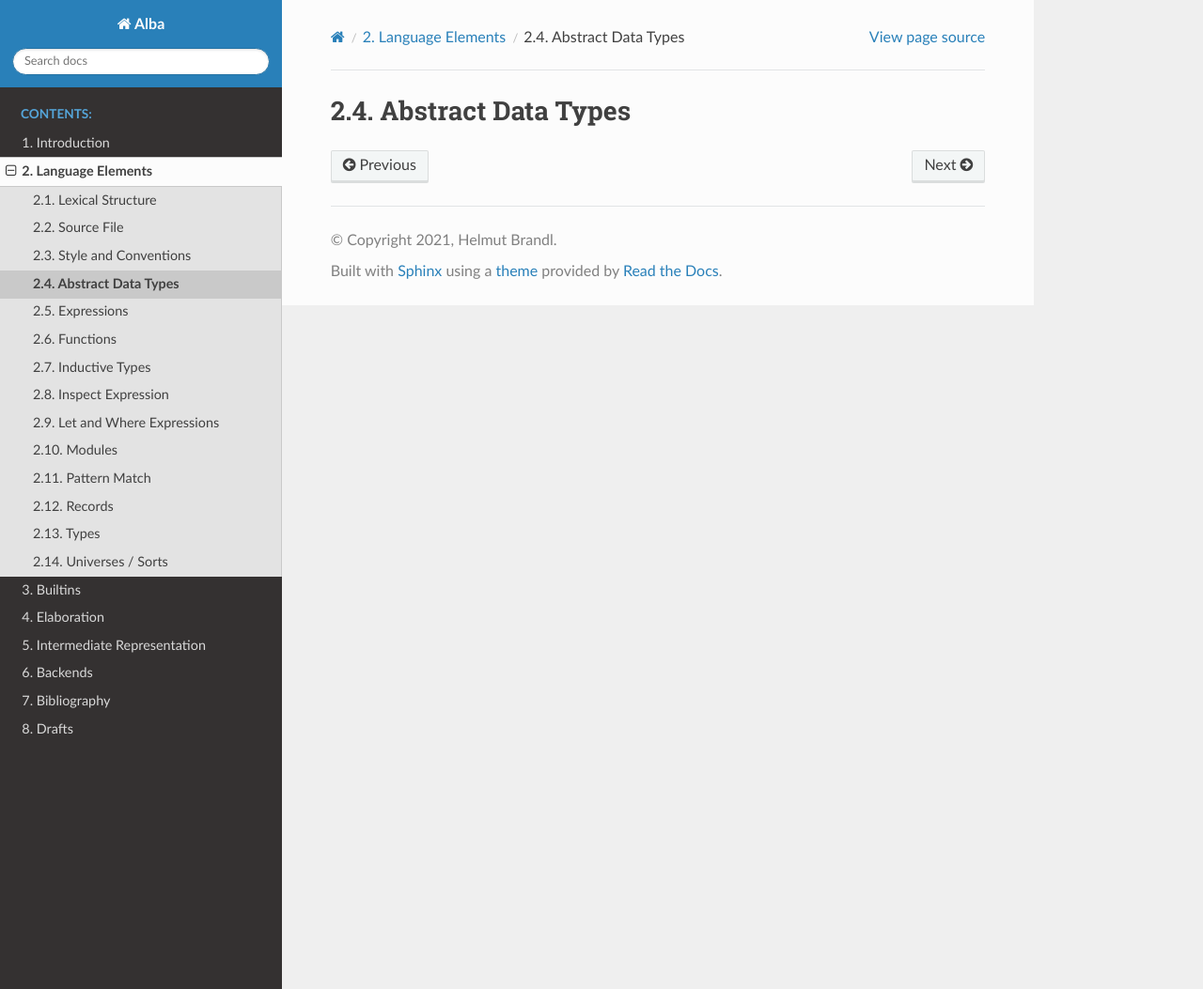
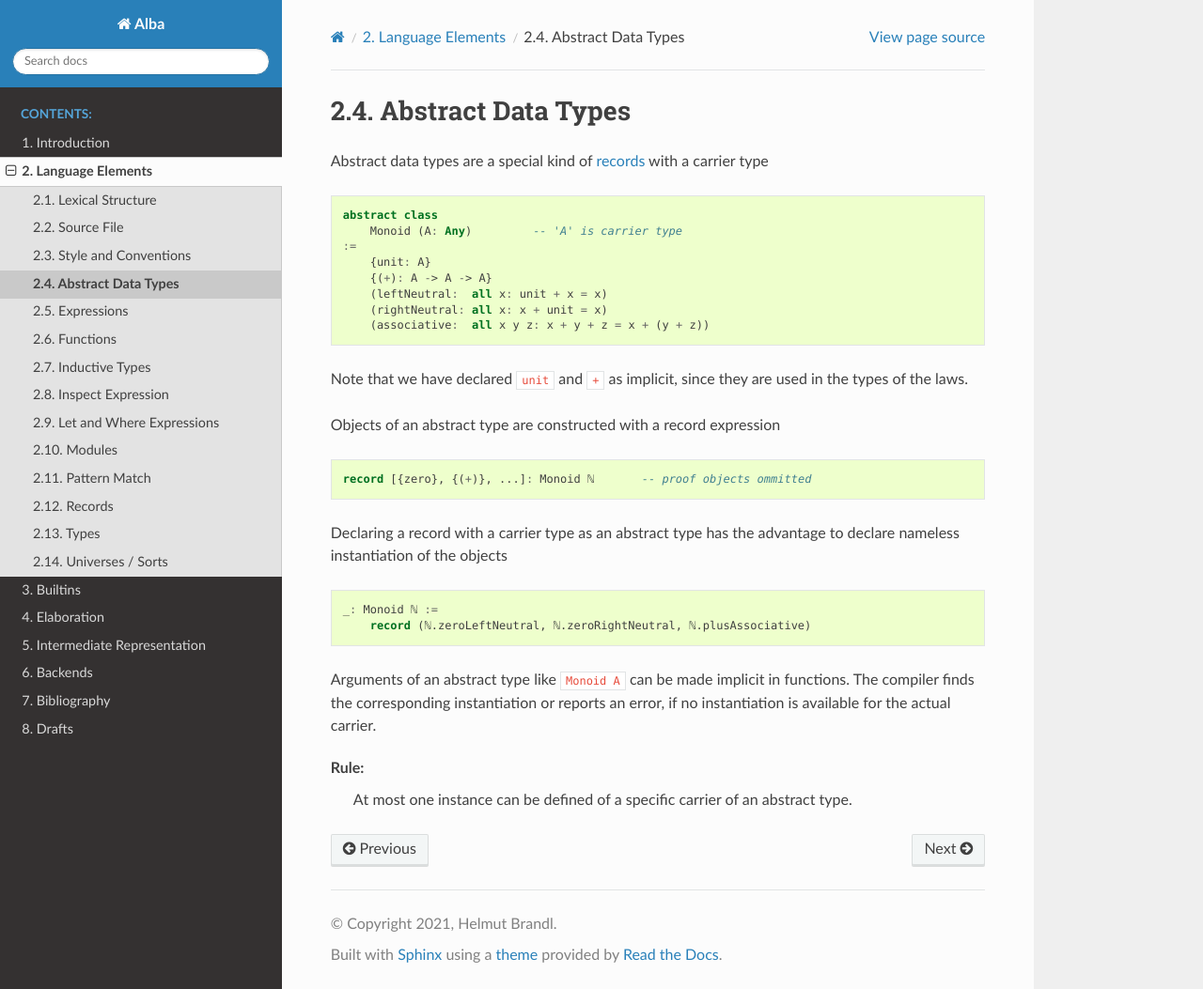
Before and after one commit to alba-lang/lang-spec, a Sphinx documentation site: the page built from sphinx/source/lang-elems/adt.rst, in a window 1280 px wide and 1053 px high. Shown: the whole window at 94% size. Built offline with Sphinx 7.4.7 and the Read the Docs theme 2.0.0, drawn with Linux system fonts in a browser that asks for light colours.

Commit message:
Added abstract data types
	modified:   sphinx/source/alba_lexer.py
	modified:   sphinx/source/lang-elems/adt.rst
	modified:   sphinx/source/lang-elems/inductive.rst
	modified:   sphinx/source/lang-elems/record.rst

```diff
--- a/sphinx/source/alba_lexer.py
+++ b/sphinx/source/alba_lexer.py
@@ -36,7 +36,7 @@ class AlbaLexer(RegexLexer):
             (r'\s+',        token.Text),
             (r'--.*',       token.Comment.Singleline),
             (r'{\|',         token.Comment.Multiline, 'comment'),
-            (r'\b(all|and|And|Any|case|class|do|else|ghost|in|if|inspect|Level|let|module|mutual|not|Not|once|or|Or|Prop|record|ref|section|some|then|use|where)\b',
+            (r'\b(abstract|all|and|And|Any|case|class|do|else|ghost|in|if|inspect|Level|let|module|mutual|not|Not|once|or|Or|Prop|record|ref|section|some|then|use|where)\b',
                 token.Keyword),
             (r'[a-zA-Z][a-zA-Z_0-9]*',   token.Name),
             (r'[0-9]+',     token.Number),
--- a/sphinx/source/lang-elems/adt.rst
+++ b/sphinx/source/lang-elems/adt.rst
@@ -3,3 +3,38 @@
 ************************************************************
 Abstract Data Types
 ************************************************************
+
+
+Abstract data types are a special kind of :ref:`records <Records>` with a
+carrier type ::
+
+    abstract class
+        Monoid (A: Any)         -- 'A' is carrier type
+    :=
+        {unit: A}
+        {(+): A -> A -> A}
+        (leftNeutral:  all x: unit + x = x)
+        (rightNeutral: all x: x + unit = x)
+        (associative:  all x y z: x + y + z = x + (y + z))
+
+Note that we have declared ``unit`` and ``+`` as implicit, since they are used
+in the types of the laws.
+
+Objects of an abstract type are constructed with a record expression ::
+
+    record [{zero}, {(+)}, ...]: Monoid ℕ       -- proof objects ommitted
+
+
+Declaring a record with a carrier type as an abstract type has the advantage to
+declare nameless instantiation of the objects ::
+
+    _: Monoid ℕ :=
+        record (ℕ.zeroLeftNeutral, ℕ.zeroRightNeutral, ℕ.plusAssociative)
+
+Arguments of an abstract type like ``Monoid A`` can be made implicit in
+functions. The compiler finds the corresponding instantiation or reports an
+error, if no instantiation is available for the actual carrier.
+
+Rule:
+    At most one instance can be defined of a specific carrier of an abstract
+    type.
--- a/sphinx/source/lang-elems/inductive.rst
+++ b/sphinx/source/lang-elems/inductive.rst
@@ -1,3 +1,5 @@
+.. _Inductive Types:
+
 ****************************************
 Inductive Types
 ****************************************
```
Also changed, not shown: sphinx/source/lang-elems/record.rst (+6 -3 lines).
